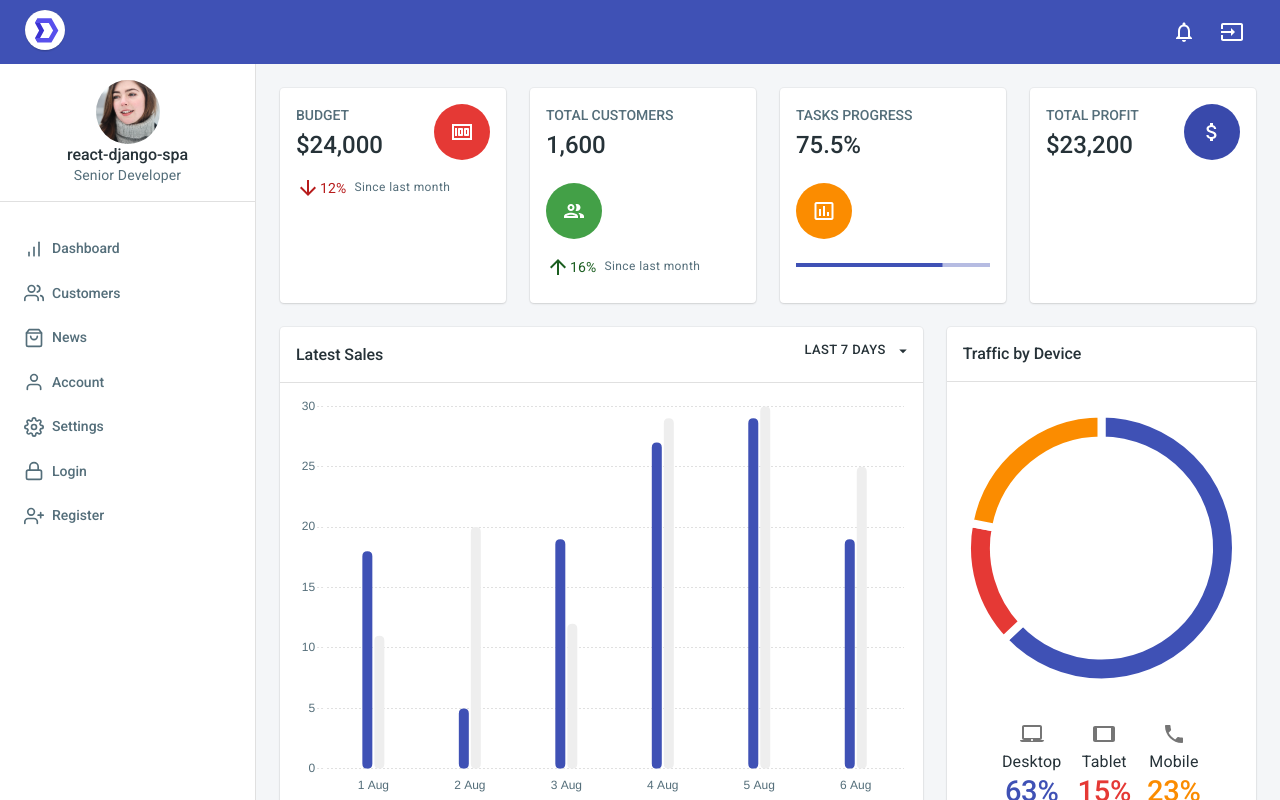
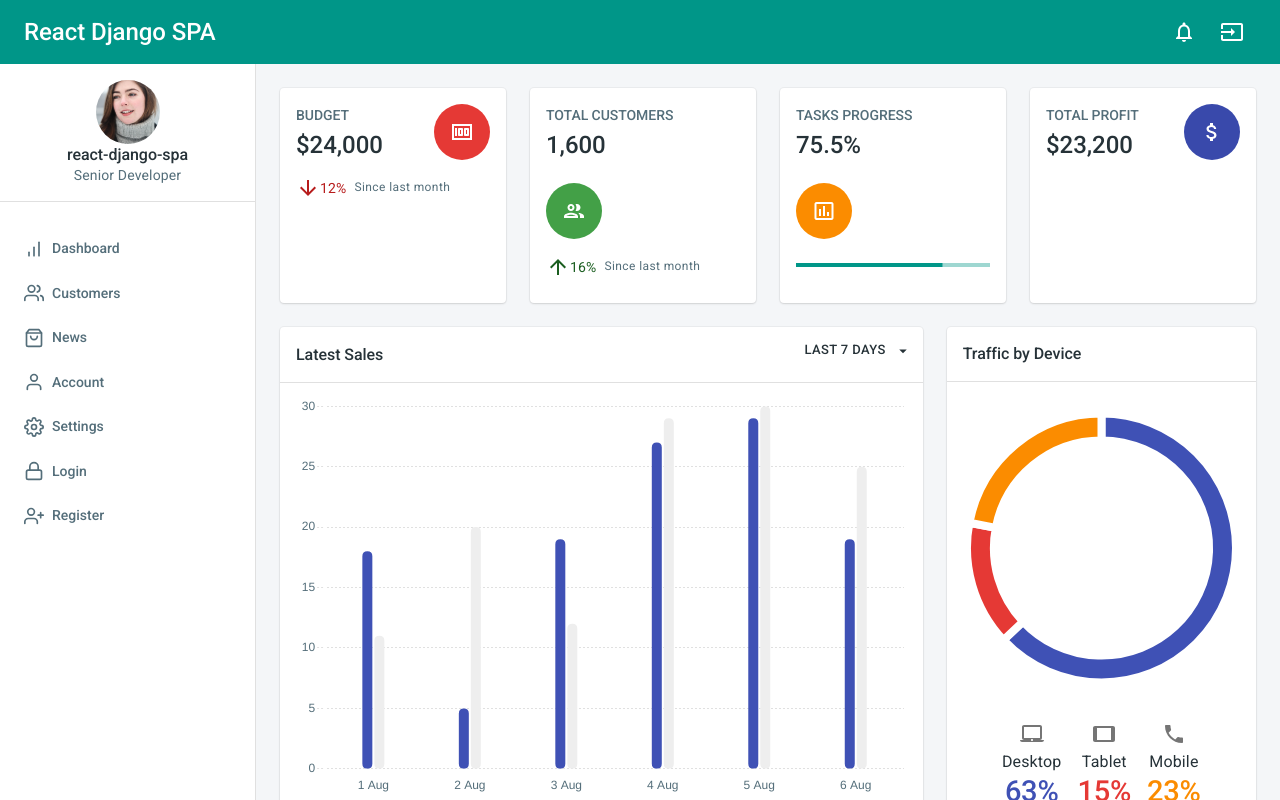
Before and after one commit to fyk7/react-django-spa, a React (Create React App) app in the folder frontend/: page /app/dashboard in a window 1280 px wide. Built offline with nearby package versions, Linux system fonts and the light colour scheme; no server answers.

Commit message:
update color

```diff
--- a/frontend/src/layouts/DashboardLayout/TopBar.js
+++ b/frontend/src/layouts/DashboardLayout/TopBar.js
@@ -10,8 +10,10 @@ import {
   Hidden,
   IconButton,
   Toolbar,
-  makeStyles
+  makeStyles,
+  Typography
 } from '@material-ui/core';
+import { withStyles } from "@material-ui/core/styles";
 import MenuIcon from '@material-ui/icons/Menu';
 import NotificationsIcon from '@material-ui/icons/NotificationsOutlined';
 import InputIcon from '@material-ui/icons/Input';
@@ -43,6 +45,12 @@ const useStyles = makeStyles(() => ({
   }
 }));
 
+const WhiteTextTypography = withStyles({
+  root: {
+    color: "#FFFFFF"
+  }
+})(Typography);
+
 const TopBar = ({
   className,
   onMobileNavOpen,
@@ -62,7 +70,10 @@ const TopBar = ({
     >
       <Toolbar>
         <RouterLink to="/">
-          <Logo />
+          {/* <Logo /> */}
+          <WhiteTextTypography variant="h3">
+            React Django SPA
+          </WhiteTextTypography>
         </RouterLink>
         <Box flexGrow={1} />
         <Hidden mdDown>
--- a/frontend/src/layouts/MainLayout/TopBar.js
+++ b/frontend/src/layouts/MainLayout/TopBar.js
@@ -5,8 +5,10 @@ import PropTypes from 'prop-types';
 import {
   AppBar,
   Toolbar,
-  makeStyles
+  makeStyles,
+  Typography
 } from '@material-ui/core';
+import { withStyles } from "@material-ui/core/styles";
 import Logo from 'src/components/Logo';
 
 const useStyles = makeStyles(({
@@ -15,6 +17,12 @@ const useStyles = makeStyles(({
     height: 64
   }
 }));
+
+const WhiteTextTypography = withStyles({
+  root: {
+    color: "#FFFFFF"
+  }
+})(Typography);
 
 const TopBar = ({ className, ...rest }) => {
   const classes = useStyles();
@@ -27,7 +35,10 @@ const TopBar = ({ className, ...rest }) => {
     >
       <Toolbar className={classes.toolbar}>
         <RouterLink to="/">
-          <Logo />
+          {/* <Logo /> */}
+          <WhiteTextTypography variant="h3">
+            React Django SPA
+          </WhiteTextTypography>
         </RouterLink>
       </Toolbar>
     </AppBar>
--- a/frontend/src/theme/index.js
+++ b/frontend/src/theme/index.js
@@ -10,10 +10,12 @@ const theme = createMuiTheme({
       paper: colors.common.white
     },
     primary: {
-      main: colors.indigo[500]
+      main: colors.teal[500]
+      // main: colors.indigo[500]
     },
     secondary: {
-      main: colors.indigo[500]
+      main: colors.teal[500]
+      // main: colors.indigo[500]
     },
     text: {
       primary: colors.blueGrey[900],
```
